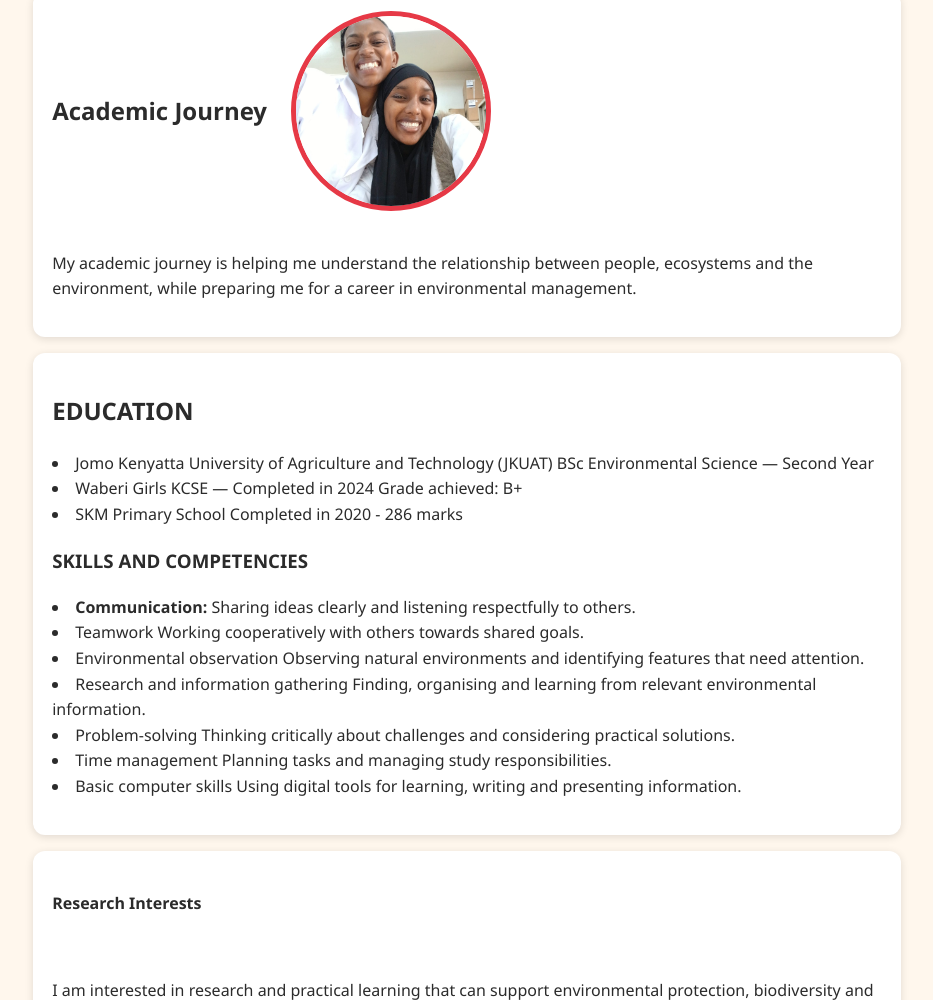
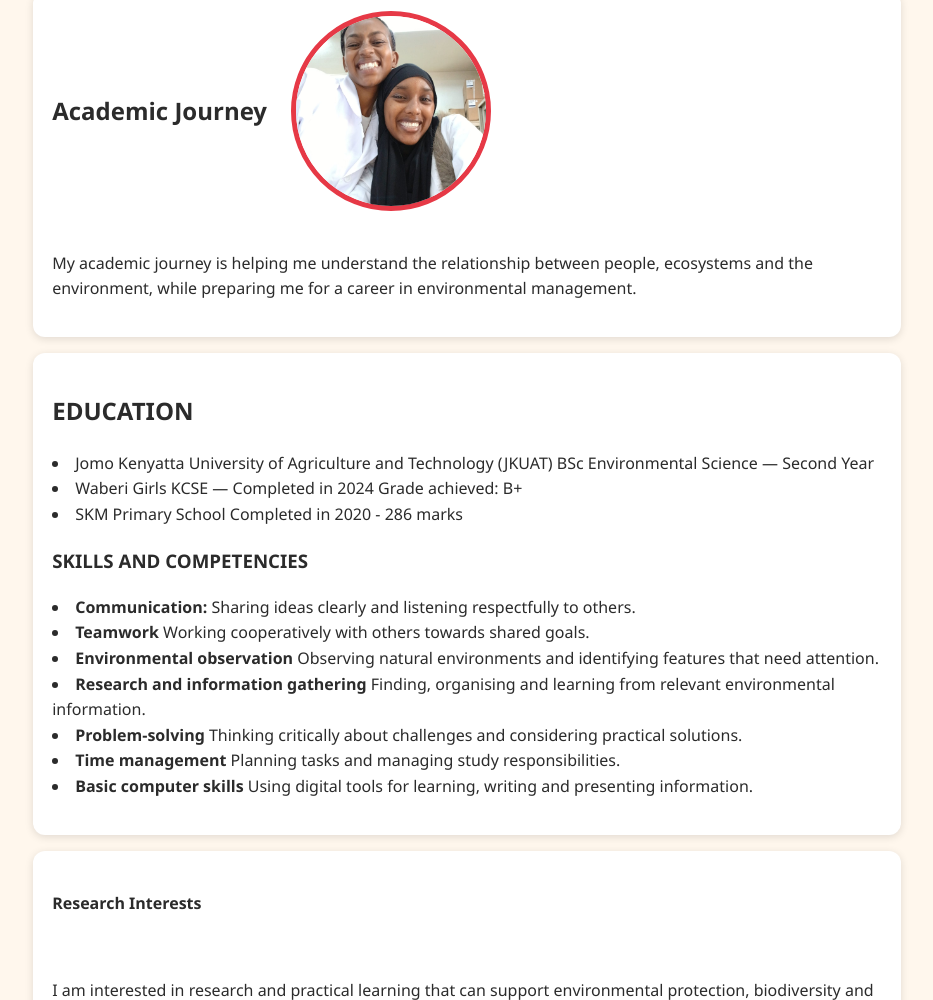
Before and after one commit to athoshuli-art/athoshuli-art.github.io, a plain HTML site: page academic.html in a window 1280 px wide. Shown: the part 192-1192 px from the top of the page, without its empty margins (173-1106 px from the left). Drawn offline with Linux system fonts and the light colour scheme.

Commit message:
Update academic.html

```diff
--- a/academic.html
+++ b/academic.html
@@ -48,12 +48,18 @@
                         <h3>SKILLS AND COMPETENCIES</h3>
                     <li>
                         <strong>Communication:</strong> Sharing ideas clearly and listening respectfully to others.</li>
-                    <li>Teamwork Working cooperatively with others towards shared goals.</li>
-                    <li>Environmental observation Observing natural environments and identifying features that need attention.</li>
-                    <li>Research and information gathering Finding, organising and learning from relevant environmental information.</li>
-                    <li>Problem-solving Thinking critically about challenges and considering practical solutions.</li>
-                    <li>Time management Planning tasks and managing study responsibilities.</li>
-                    <li>Basic computer skills Using digital tools for learning, writing and presenting information.</li>
+                    <li>
+                        <strong>Teamwork</strong> Working cooperatively with others towards shared goals.</li>
+                    <li>
+                        <strong>Environmental observation </strong> Observing natural environments and identifying features that need attention.</li>
+                    <li>
+                        <strong>Research and information gathering </strong> Finding, organising and learning from relevant environmental information.</li>
+                    <li>
+                        <strong>Problem-solving</strong> Thinking critically about challenges and considering practical solutions.</li>
+                    <li>
+                        <strong>Time management</strong> Planning tasks and managing study responsibilities.</li>
+                    <li>
+                        <strong>Basic computer skills</strong> Using digital tools for learning, writing and presenting information.</li>
                 </p>
         </section>
 
```
